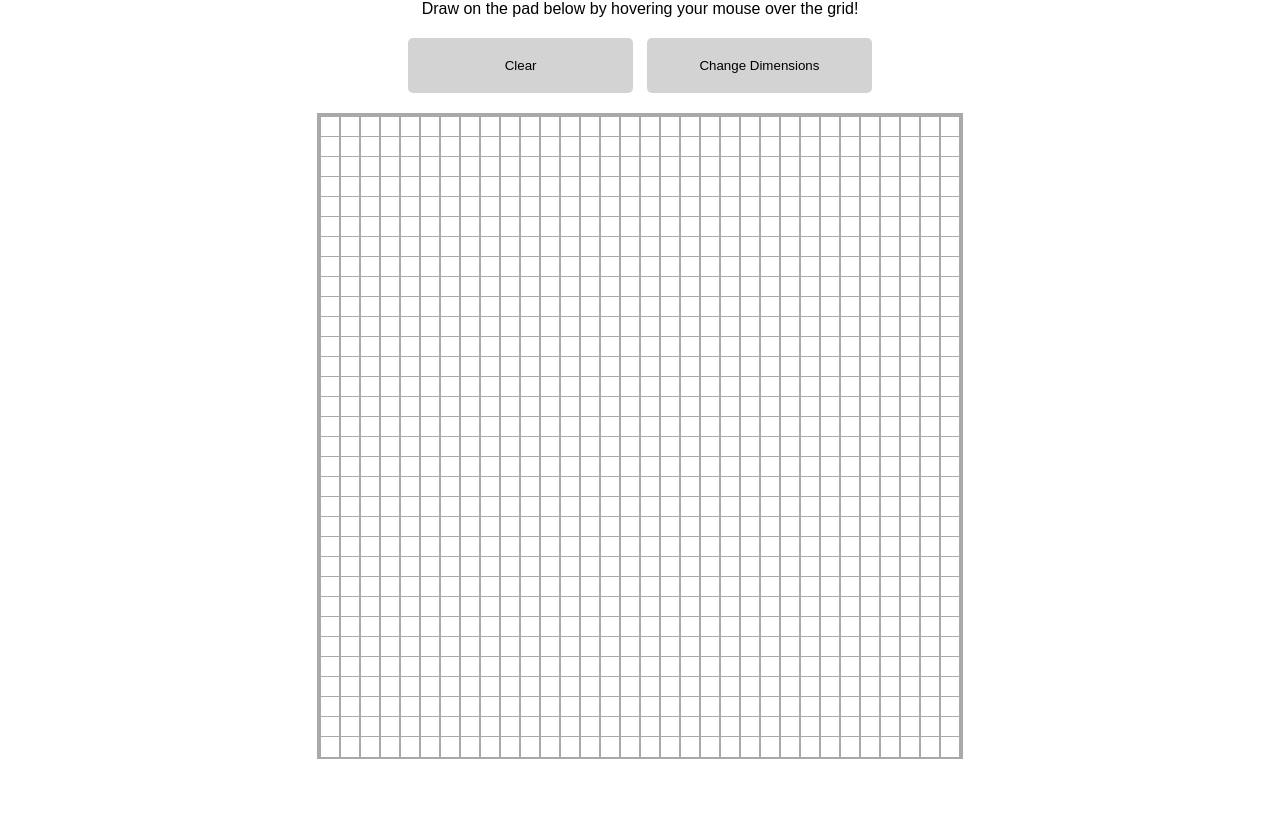
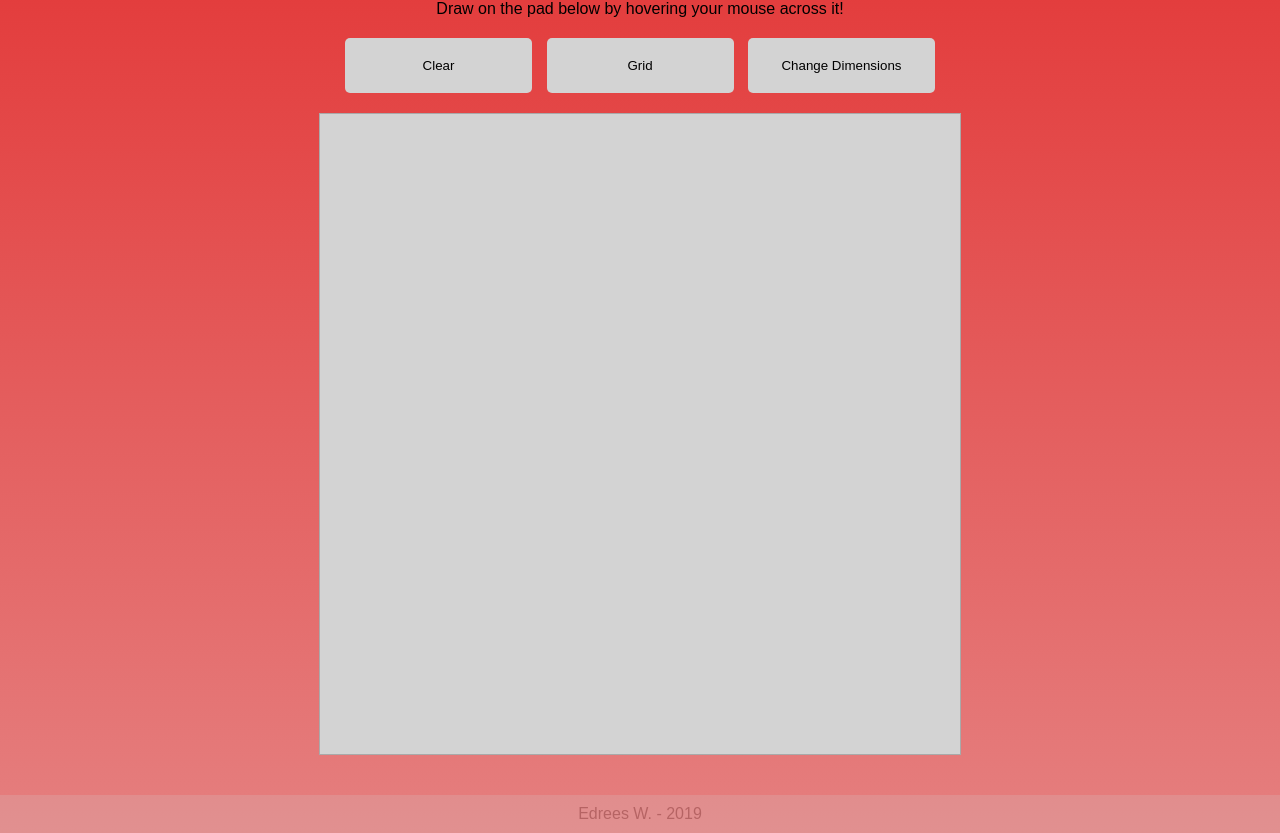
Before and after one commit to edreesw/browser-etch-a-sketch, a plain HTML site: page etch-a-sketch.html in a window 1280 px wide. Shown: the part 57-890 px from the top of the page. Before the commit the page ends 816 px from the top, so only its background shows below. Drawn offline with Linux system fonts and the light colour scheme.

Commit message:
added a grid toggle and some background color + cleaned up some css/comments

```diff
--- a/etch-a-sketch-style.css
+++ b/etch-a-sketch-style.css
@@ -3,6 +3,11 @@ html,body {
 	padding: 0;
 	align-items: center;
 	font-family: Arial;
+
+}
+
+html {
+	background-image: linear-gradient(#e33939, #e57f7f);
 }
 
 header {
@@ -23,7 +28,7 @@ header * {
 	border: none;
 	border-radius: 5px;
 	background-color: lightgray;
-	width: 30%;
+	width: 25%;
 }
 
 #options-container button:hover {
@@ -48,12 +53,6 @@ button::-moz-focus-inner {
 #options-container {
 	text-align: center;
 }
-/*
-#options-container * {
-	display: inline-block;
-	margin: 10px auto 10px auto;
-	padding: 10px;
-}*/
 
 
 .text-element {
@@ -63,16 +62,13 @@ button::-moz-focus-inner {
 #main-grid-container {
 	display: flex;
 	flex-direction: column;
-	/*justify-content: center;
-	align-items: center;
-	align-content: center;
-	*/
 	height: 640px;
 	width: 640px;
 	margin: auto;
 	background-color: lightblue;
 	border-style: solid;
 	border-color: darkgray;
+	border-width: 1px;
 }
 
 .row {
@@ -90,6 +86,20 @@ button::-moz-focus-inner {
 	height: 100%;
 	width: 100%;
 
+
+	/*handle background color in the js */
+	/*background-color: white;*/
+}
+
+.display-grid {
 	border: 0.10px solid darkgray;
-	background-color: white;
 }
+
+
+footer {
+	background-color: lightgray;
+	opacity: .2;
+	text-align: center;
+	margin-top: 40px;
+	padding: 10px;
+}
--- a/etch-a-sketch.html
+++ b/etch-a-sketch.html
@@ -8,16 +8,17 @@
 <body>
 	<header>
 		<h1 class="text-element">Etch-A-Sketch Drawing Pad</h1>
-		<p class="text-element">Draw on the pad below by hovering your mouse over the grid!</p>
+		<p class="text-element">Draw on the pad below by hovering your mouse across it!</p>
 		<div id="options-container">
 			<button id="clear-button">Clear</button>
+			<button id="grid-button">Grid</button>
 			<!--<input type="text" name="dimensions" value="Dimensions">-->
 			<button id="change-dimensions-button">Change Dimensions</button>
 		</div>
 
 	</header>
 	<div id="main-grid-container">
-		<!--
+		<!-- for testing:
 		<div class="row">
 			<div class="box"></div>
 			<div class="box"></div>
@@ -41,6 +42,7 @@
 
 
 	<footer>
+		Edrees W. - 2019
 	</footer>
 	<script src="./etch-a-sketch.js"></script>
 </body>
--- a/etch-a-sketch.js
+++ b/etch-a-sketch.js
@@ -1,7 +1,7 @@
 const default_dimensions = 32;
 const gridContainer = document.querySelector("#main-grid-container");
 const boxFilledColor = "darkgray";
-const boxDefaultColor = "white";
+const boxDefaultColor = "lightgray";
 
 function colorBox(e) {
 	//console.log("in mouseover event function");
@@ -9,9 +9,7 @@ function colorBox(e) {
 }
 
 function clearGrid(e) {
-	/* TODO:
-		return all boxes back to default to clear grid
-	*/
+
 	let boxes = document.querySelectorAll(".box");
 	boxes.forEach(box => {
 		box.style.backgroundColor = boxDefaultColor
@@ -19,11 +17,7 @@ function clearGrid(e) {
 }
 
 function changeGridDimensions(e) {
-	/* TODO:
-		change dimension variable
-		delete current grid elements
-		create new grid with new dimensions by calling drawGrid();
-	*/
+
 	let newDimensions = prompt("Enter a number up to 128 to select a new grid size.");
 	if(newDimensions===null) {return;}
 	while(isNaN(parseInt(newDimensions)) || parseInt(newDimensions) > 128 || parseInt(newDimensions) < 1) {
@@ -41,8 +35,15 @@ function changeGridDimensions(e) {
 	drawGrid(newDimensions);
 }
 
+function toggleGrid(e) {
+	let boxes = document.querySelectorAll(".box");
+	boxes.forEach(box => {
+		box.classList.toggle("display-grid");
+	});
+}
+
 function drawGrid(dimensions) {
-	/* TODO:
+	/*
 		create row (* dimensions)
 		for each row, add boxes (* dimensions)
 		add row to grid
@@ -61,22 +62,22 @@ function drawGrid(dimensions) {
 	let boxes = document.querySelectorAll(".box");
 	boxes.forEach(box => {
 		box.addEventListener("mouseover", colorBox);
+		box.style.backgroundColor=boxDefaultColor;
 	});
 }
-
-/* TODO:
-	add event listeners to buttons (redraw with new dimensions)
-*/
 
 
 
 const clearBtn = document.querySelector("#clear-button");
 const changeDimBtn = document.querySelector("#change-dimensions-button");
+const gridBtn = document.querySelector("#grid-button");
 
 clearBtn.addEventListener("click", clearGrid);
 
 changeDimBtn.addEventListener("click", changeGridDimensions);
 
+gridBtn.addEventListener("click", toggleGrid);
+
 
 //console.log("starting");
 drawGrid(default_dimensions);
```
